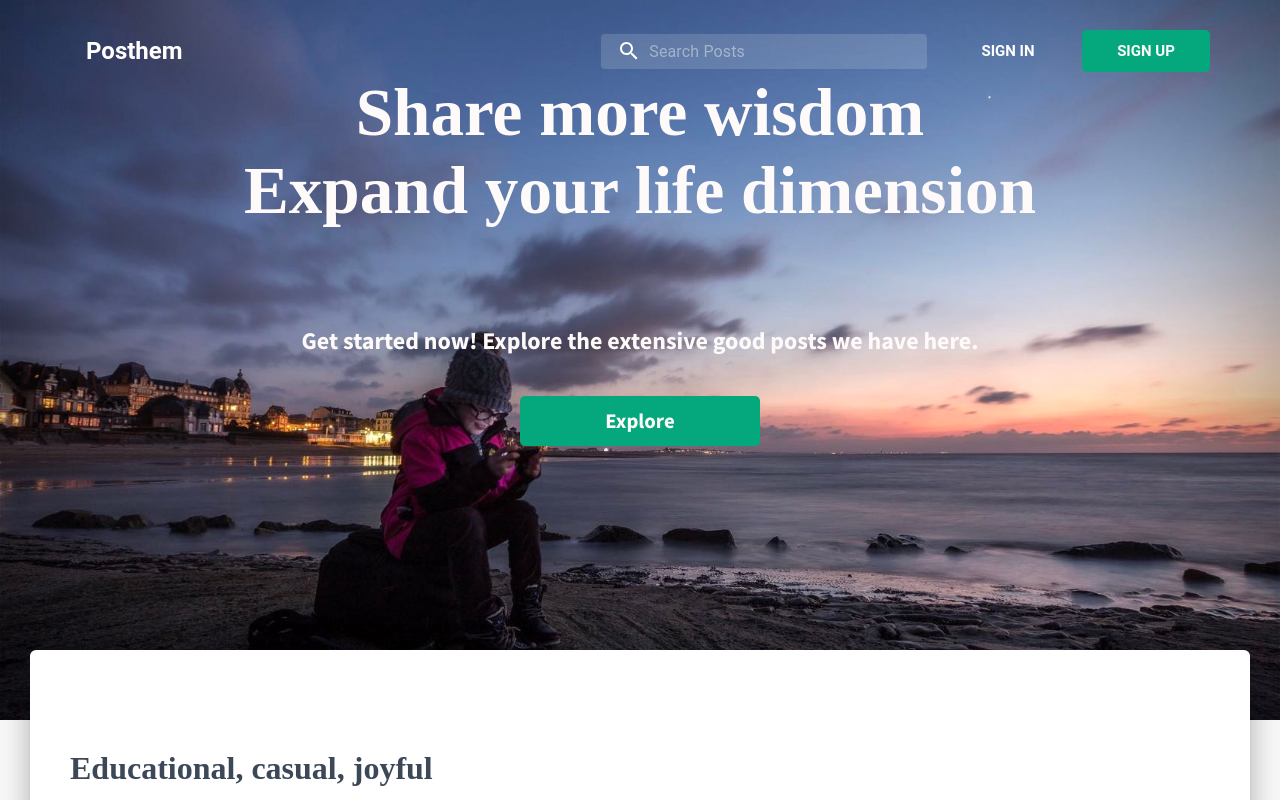
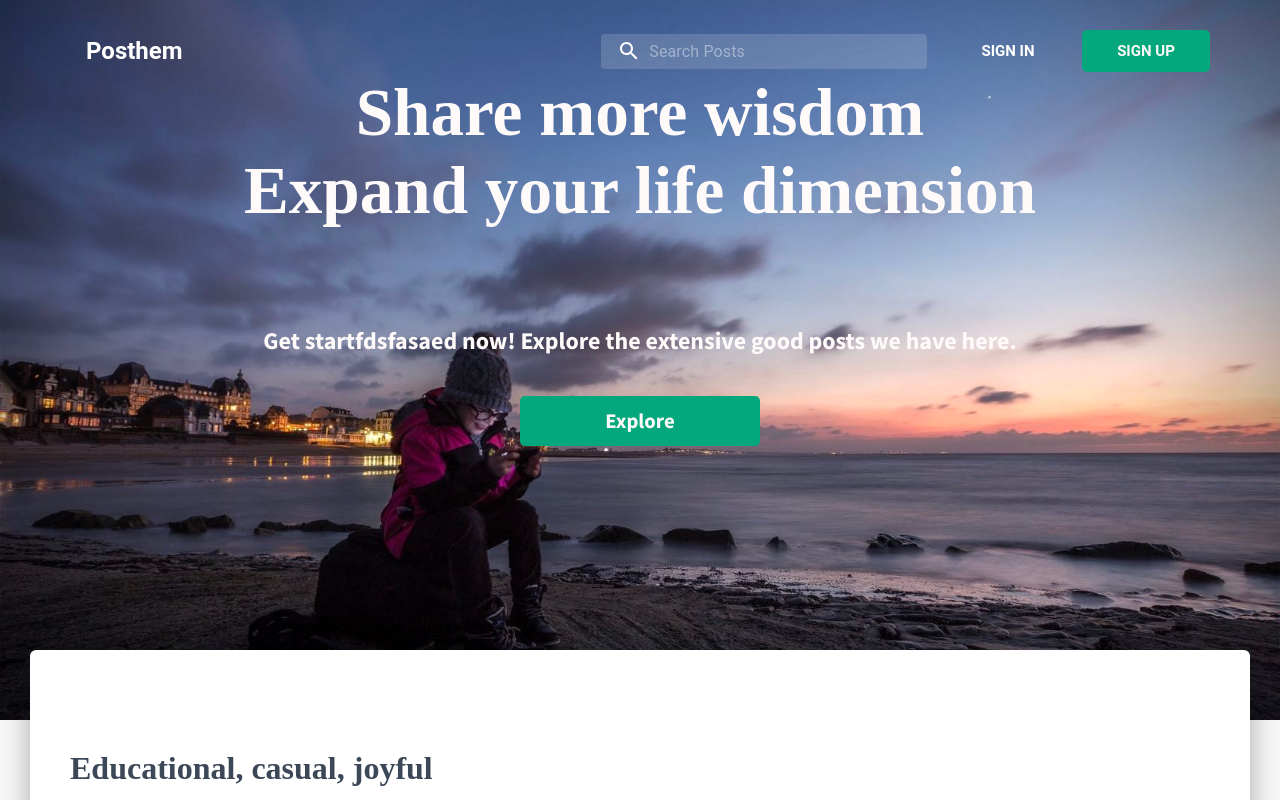
Before and after one commit to xuzhe0205/intellihoods-react, a React (Create React App) app: page / in a window 1280 px wide. Shown: the top 800 px of the page. Built offline with nearby package versions, Linux system fonts and the light colour scheme; the HTML template or start-up script is replaced by a standard one.

Commit message:
CICD succeeded, change website title6

```diff
--- a/src/page/LandingPage/LandingPage.js
+++ b/src/page/LandingPage/LandingPage.js
@@ -41,8 +41,8 @@ export default function LandingPage(props) {
                 <br />
                 <br />
                 <div className={classes.subtitle}>
-                  Get started now! Explore the extensive good posts we have
-                  here.
+                  Get startfdsfasaed now! Explore the extensive good posts we
+                  have here.
                 </div>
                 <Button
                   color="transparent"
```
